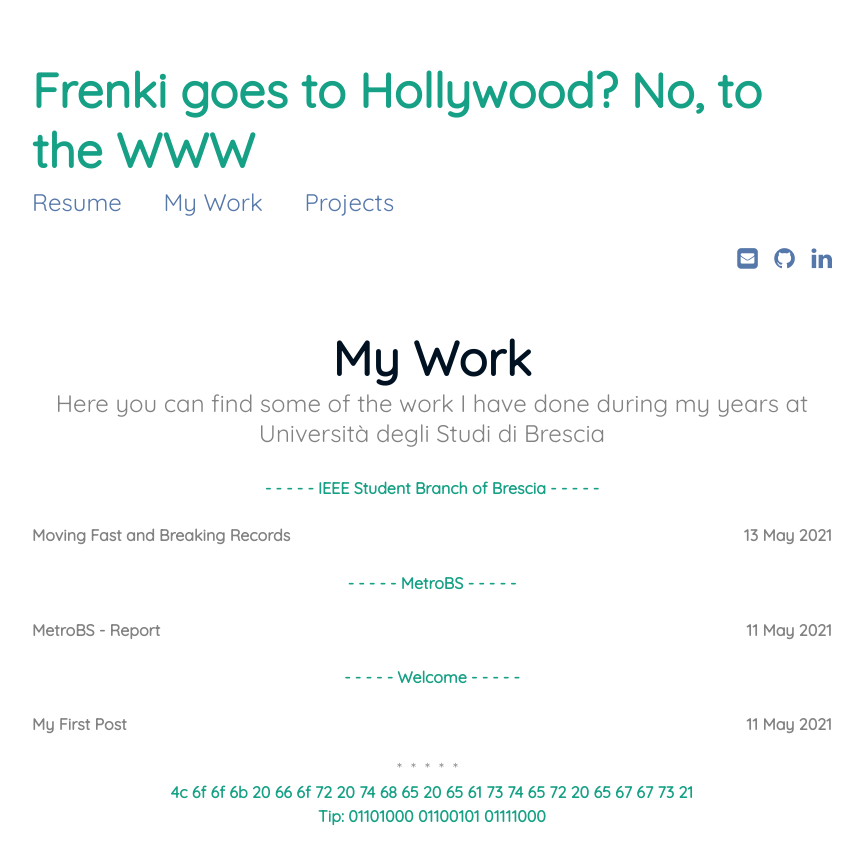
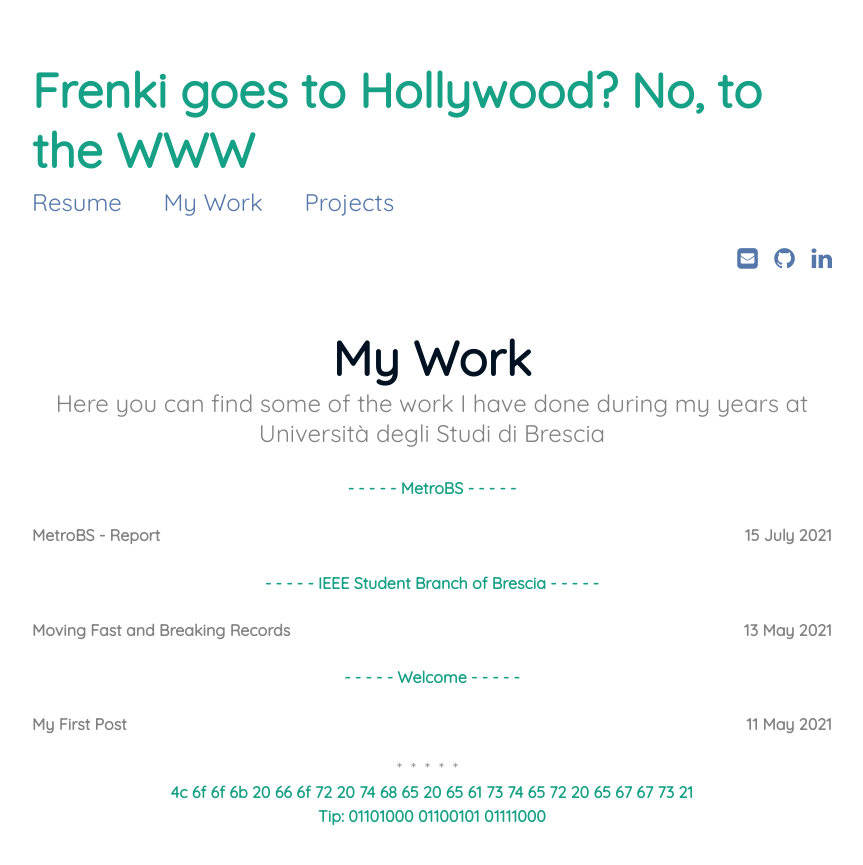
Before and after one commit to FreShq99/frenkishqepa.com, a Jekyll site: the page built from MyWork.md, in a window 1280 px wide. Shown: the top 865 px of the page, without its empty margins (208-1071 px from the left). Built offline with Jekyll 4.4.1, drawn with Linux system fonts in a browser that asks for light colours.

Commit message:
Update 2021-07-15-report.md

```diff
--- a/_posts/2021-07-15-report.md
+++ b/_posts/2021-07-15-report.md
@@ -2,7 +2,7 @@
 layout: page
 title:  "MetroBS - Report"
 subtitle: ""
-date:   2021-05-11 11:12:21 +0100
+date:   2021-07-15 11:12:21 +0100
 categories: ["MetroBS"]
 ---
 <h2 align="center"> Abstract </h2>
```
